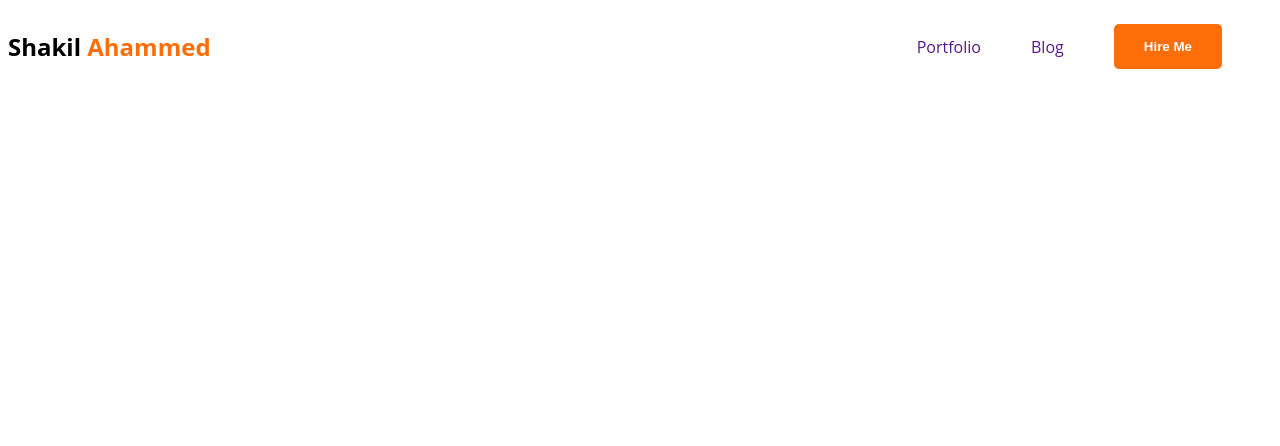
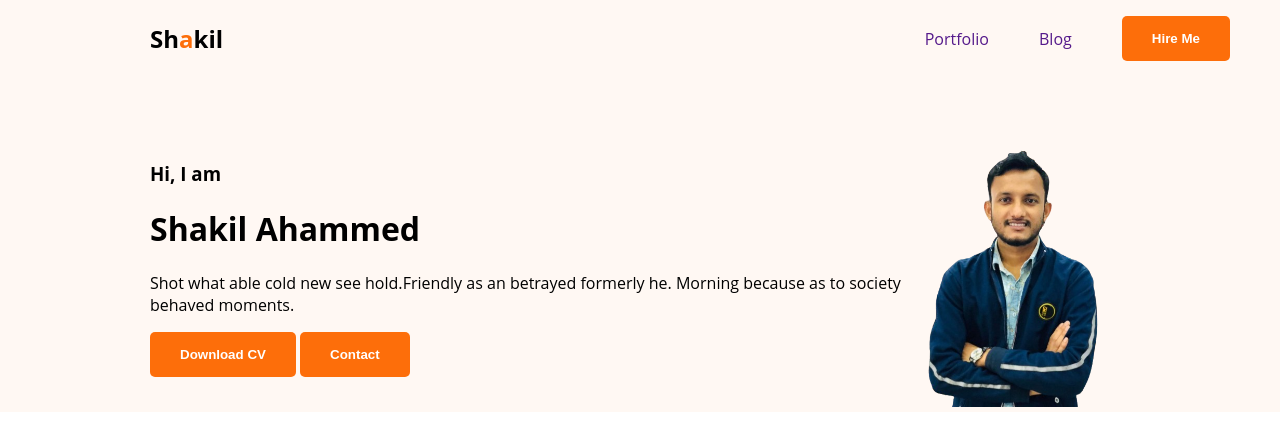
Before and after one commit to saj0cse/SAJ-Portfolio, a plain HTML site: page index.html in a window 1280 px wide. Drawn offline with Linux system fonts and the light colour scheme.

Commit message:
added banner

```diff
--- a/css/porfolio.css
+++ b/css/porfolio.css
@@ -1,6 +1,7 @@
 /* font style  */
 body {
   font-family: "Open Sans", sans-serif;
+  margin: 0 auto;
 }
 
 /* button_primary */
@@ -19,6 +20,8 @@ nav{
     display: flex;
     justify-content: space-between;
     align-items: center;
+    margin: 0 150px;
+
 }
 nav > ul{
     display: flex;
@@ -31,3 +34,20 @@ nav, li{
 nav, a{
     text-decoration: none;
 }
+
+/* header style  */
+.header{
+    background-color: #FFF8F3;
+
+}
+
+/* banner style  */
+.banner{
+    display: flex;
+    justify-content: space-between;
+    align-items: center;
+    margin: 30px 150px;
+}
+.banner-profile{
+    height: 300px;
+}
--- a/index.html
+++ b/index.html
@@ -12,16 +12,32 @@
     <link rel="stylesheet" href="css/porfolio.css" />
   </head>
   <body>
-    <header>
+    <header class="header">
+        <!-- nav  -->
       <nav>
-        <h1>Shakil <span style="color: #FD6E0A;">Ahammed</span> </h1>
+        <h1>Sh<span style="color: #FD6E0A;">a</span>kil</h1>
         <ul>
           <li><a href="">Portfolio</a></li>
           <li><a href="">Blog</a></li>
           <button class="btn-primary">Hire Me</button>
         </ul>
+      </nav>
 
-      </nav>
+      <!-- banner  -->
+      <div class="banner">
+        <div class="banner-content">
+                <h3 class="banner-gretting">Hi, I am</h3>
+                <h1 class="banner-title">Shakil Ahammed</h1>
+                <p class="banner-paragrap">Shot what able cold new see hold.Friendly as an betrayed formerly
+                    he. Morning because as to society behaved moments.</p>
+                    <button class="btn-primary">Download CV</button>
+                    <button class="btn-primary">Contact</button>
+        </div>
+        <div class="banner-img">
+            <img class="banner-profile" src="images/saj_without_bg.png" alt="Shakil Image">
+        </div>
+      </div>
+
     </header>
     <main></main>
     <footer></footer>
```
Also changed, not shown: images/saj_without_bg.png (added).
